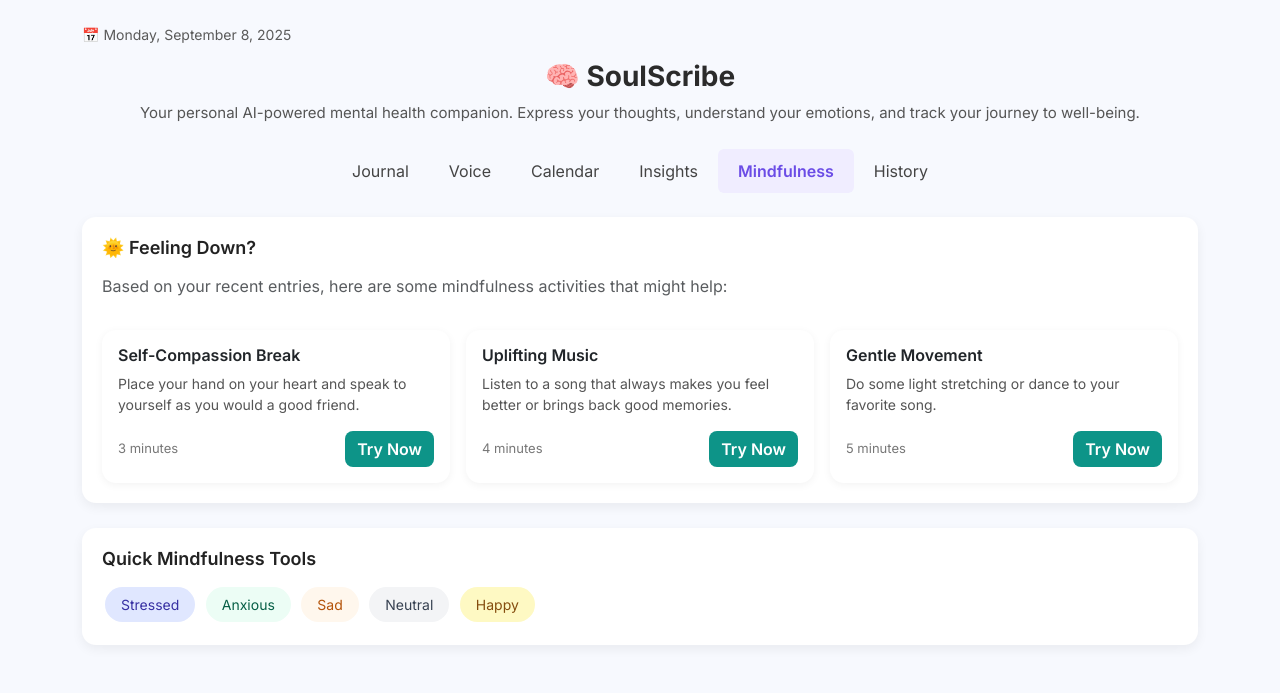
After one commit to namramoradiya/SoulScribe, a Flask app: page /mindfulness in a window 1280 px wide. The commit adds this page. Shown: the top 693 px of the page. Run offline with Flask 3, Linux system fonts and the light colour scheme.

Commit message:
Adding changes

```diff
--- a/app.py
+++ b/app.py
@@ -690,6 +690,10 @@ def api_me():
         }
     })
 
+@app.route('/mindfulness')
+def mindfulness():
+    return render_template('mindfulness.html')
+
 
 if __name__ == "__main__":
     app.run(debug=True)
--- a/templates/history.html
+++ b/templates/history.html
@@ -164,7 +164,7 @@
     <li class="nav-item"><a class="nav-link" href="#">Voice</a></li>
     <li class="nav-item"><a class="nav-link" href="/calender">Calendar</a></li>
     <li class="nav-item"><a class="nav-link" href="#">Insights</a></li>
-    <li class="nav-item"><a class="nav-link" href="#">Mindfulness</a></li>
+    <li class="nav-item"><a class="nav-link" href="/mindfulness">Mindfulness</a></li>
     <li class="nav-item"><a class="nav-link active" href="/history">History</a></li>
   </ul>
 
--- a/templates/index.html
+++ b/templates/index.html
@@ -156,7 +156,7 @@
     <li class="nav-item"><a class="nav-link" href="#">Voice</a></li>
     <li class="nav-item"><a class="nav-link" href="/calender">Calendar</a></li>
     <li class="nav-item"><a class="nav-link" href="#">Insights</a></li>
-    <li class="nav-item"><a class="nav-link" href="#">Mindfulness</a></li>
+    <li class="nav-item"><a class="nav-link" href="/mindfulness">Mindfulness</a></li>
     <li class="nav-item"><a class="nav-link" href="/history">History</a></li>
   </ul>
 
--- /dev/null
+++ b/templates/mindfulness.html
@@ -0,0 +1,202 @@
+<!DOCTYPE html>
+<html lang="en">
+<head>
+  <meta charset="UTF-8">
+  <meta name="viewport" content="width=device-width, initial-scale=1.0">
+  <title>SoulScribe - Mindfulness</title>
+  <link rel="stylesheet" href="https://fonts.googleapis.com/css2?family=Inter:wght@400;600;700&display=swap">
+  <link rel="stylesheet" href="https://cdn.jsdelivr.net/npm/bootstrap@5.3.0/dist/css/bootstrap.min.css">
+  <style>
+    body {
+      background: #f7f9fe;
+      font-family: 'Inter', sans-serif;
+      color: #222;
+    }
+
+    /* Date */
+    .date {
+      font-size: 14px;
+      color: #5a5a5a;
+      margin-bottom: 15px;
+    }
+
+    /* Header */
+    .header h1 {
+      font-weight: 700;
+      font-size: 28px;
+      color: #2b2b2b;
+    }
+    .header p {
+      font-size: 15px;
+      color: #555;
+      margin-top: 5px;
+    }
+
+    /* Navbar */
+    .nav-tabs {
+      border: none;
+      justify-content: center;
+      margin: 25px 0;
+    }
+    .nav-tabs .nav-link {
+      border: none;
+      color: #444;
+      font-weight: 500;
+      padding: 10px 20px;
+      border-radius: 6px;
+    }
+    .nav-tabs .nav-link.active {
+      background: #f0edff;
+      color: #6b4ce6;
+      font-weight: 600;
+    }
+
+    /* Section Card */
+    .section-card {
+      background: #fff;
+      border-radius: 14px;
+      box-shadow: 0 4px 12px rgba(0,0,0,0.06);
+      padding: 20px;
+      margin-bottom: 25px;
+    }
+
+    .section-card h5 {
+      font-weight: 600;
+      font-size: 18px;
+      margin-bottom: 15px;
+    }
+
+    /* Activity Cards */
+    .activity-card {
+      border: none;
+      border-radius: 14px;
+      box-shadow: 0 2px 8px rgba(0,0,0,0.05);
+      transition: transform 0.2s ease;
+    }
+    .activity-card:hover {
+      transform: translateY(-3px);
+    }
+    .activity-card h6 {
+      font-weight: 600;
+      font-size: 16px;
+    }
+    .activity-card p {
+      font-size: 14px;
+      color: #555;
+    }
+    .activity-time {
+      font-size: 13px;
+      color: #777;
+    }
+    .btn-try {
+      background-color: #0d9488;
+      color: #fff;
+      border: none;
+      font-weight: 600;
+      border-radius: 8px;
+    }
+    .btn-try:hover {
+      background-color: #0f766e;
+    }
+
+    /* Mood Tags */
+    .mood-tags .btn {
+      border-radius: 20px;
+      padding: 6px 15px;
+      font-size: 14px;
+      font-weight: 500;
+      margin: 3px;
+    }
+    .btn-stressed { background: #e0e7ff; color: #3730a3; }
+    .btn-anxious { background: #ecfdf5; color: #065f46; }
+    .btn-sad { background: #fff7ed; color: #b45309; }
+    .btn-neutral { background: #f3f4f6; color: #374151; }
+    .btn-happy { background: #fef9c3; color: #854d0e; }
+  </style>
+</head>
+<body>
+
+<div class="container py-4">
+
+  <!-- Date -->
+  <div class="date" id="date"></div>
+
+  <!-- Header -->
+  <div class="header text-center">
+    <h1>🧠 SoulScribe</h1>
+    <p>Your personal AI-powered mental health companion. Express your thoughts,
+       understand your emotions, and track your journey to well-being.</p>
+  </div>
+
+  <!-- Navigation Tabs -->
+  <ul class="nav nav-tabs">
+    <li class="nav-item"><a class="nav-link" href="/index">Journal</a></li>
+    <li class="nav-item"><a class="nav-link" href="#">Voice</a></li>
+    <li class="nav-item"><a class="nav-link" href="/calender">Calendar</a></li>
+    <li class="nav-item"><a class="nav-link" href="#">Insights</a></li>
+    <li class="nav-item"><a class="nav-link active" href="#">Mindfulness</a></li>
+    <li class="nav-item"><a class="nav-link" href="/history">History</a></li>
+  </ul>
+
+  <!-- Feeling Down Section -->
+  <div class="section-card">
+    <h5>🌞 Feeling Down?</h5>
+    <p class="text-muted">Based on your recent entries, here are some mindfulness activities that might help:</p>
+
+    <div class="row g-3 mt-2">
+      <div class="col-md-4">
+        <div class="card activity-card p-3">
+          <h6>Self-Compassion Break</h6>
+          <p>Place your hand on your heart and speak to yourself as you would a good friend.</p>
+          <div class="d-flex justify-content-between align-items-center">
+            <span class="activity-time">3 minutes</span>
+            <button class="btn btn-try">Try Now</button>
+          </div>
+        </div>
+      </div>
+      <div class="col-md-4">
+        <div class="card activity-card p-3">
+          <h6>Uplifting Music</h6>
+          <p>Listen to a song that always makes you feel better or brings back good memories.</p>
+          <div class="d-flex justify-content-between align-items-center">
+            <span class="activity-time">4 minutes</span>
+            <button class="btn btn-try">Try Now</button>
+          </div>
+        </div>
+      </div>
+      <div class="col-md-4">
+        <div class="card activity-card p-3">
+          <h6>Gentle Movement</h6>
+          <p>Do some light stretching or dance to your favorite song.</p>
+          <div class="d-flex justify-content-between align-items-center">
+            <span class="activity-time">5 minutes</span>
+            <button class="btn btn-try">Try Now</button>
+          </div>
+        </div>
+      </div>
+    </div>
+  </div>
+
+  <!-- Quick Mindfulness Tools -->
+  <div class="section-card">
+    <h5>Quick Mindfulness Tools</h5>
+    <div class="mood-tags mt-2">
+      <button class="btn btn-stressed">Stressed</button>
+      <button class="btn btn-anxious">Anxious</button>
+      <button class="btn btn-sad">Sad</button>
+      <button class="btn btn-neutral">Neutral</button>
+      <button class="btn btn-happy">Happy</button>
+    </div>
+  </div>
+</div>
+
+<script>
+  // Show today's date
+  document.getElementById("date").textContent =
+    "📅 " + new Date().toLocaleDateString("en-US", {
+      weekday: "long", year: "numeric", month: "long", day: "numeric"
+    });
+</script>
+
+</body>
+</html>
```
